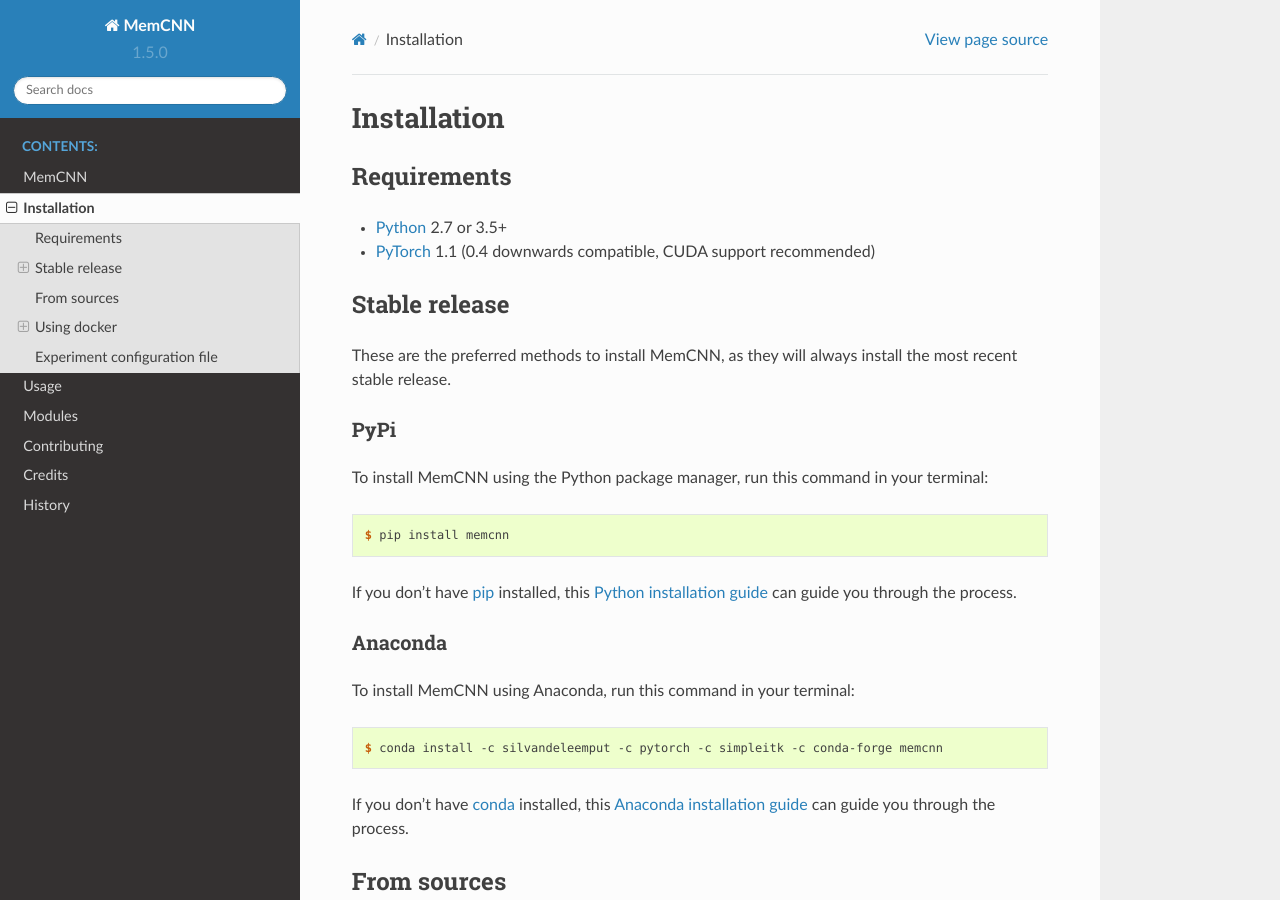
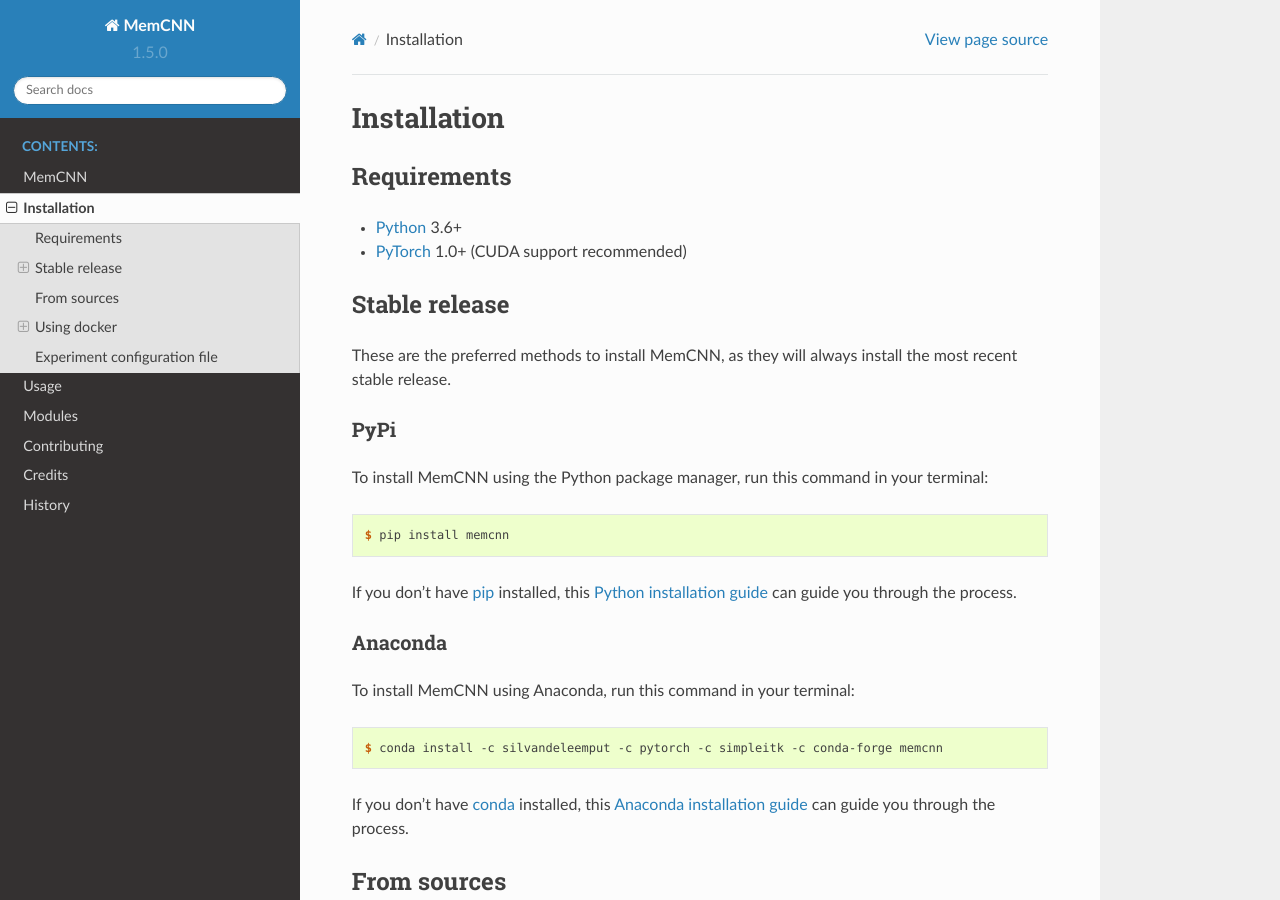
Before and after one commit to silvandeleemput/memcnn, a Sphinx documentation site: the page built from docs/installation.rst, in a window 1280 px wide and 900 px high. Built offline with Sphinx 7.4.7 and the Read the Docs theme 2.0.0, drawn with Linux system fonts in a browser that asks for light colours.

Commit message:
update installation docs requirements versions

```diff
--- a/docs/installation.rst
+++ b/docs/installation.rst
@@ -7,9 +7,8 @@ Installation
 Requirements
 ------------
 
--  `Python <https://python.org/>`__ 2.7 or 3.5+
--  `PyTorch <http://pytorch.org/>`__ 1.1 (0.4 downwards compatible, CUDA
-   support recommended)
+-  `Python <https://python.org/>`__ 3.6+
+-  `PyTorch <http://pytorch.org/>`__ 1.0+ (CUDA support recommended)
 
 
 Stable release
```
